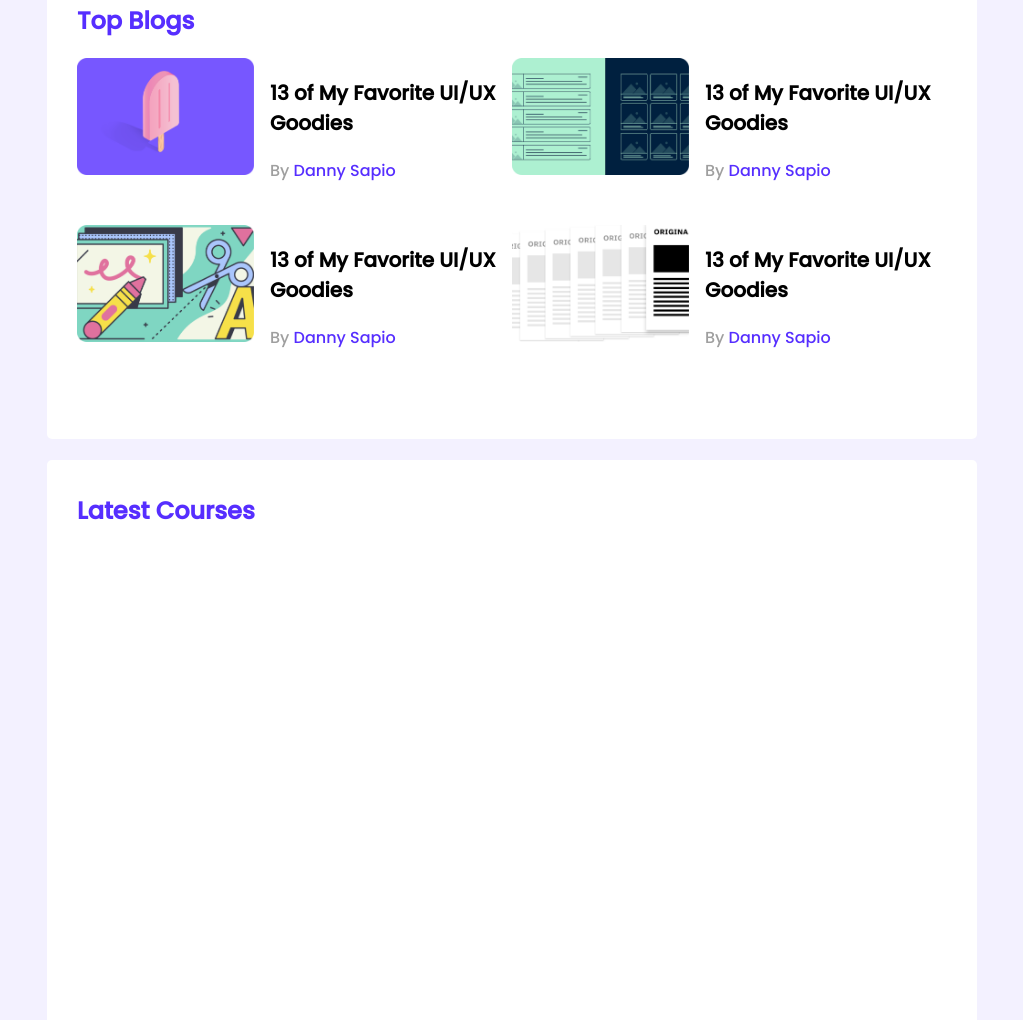
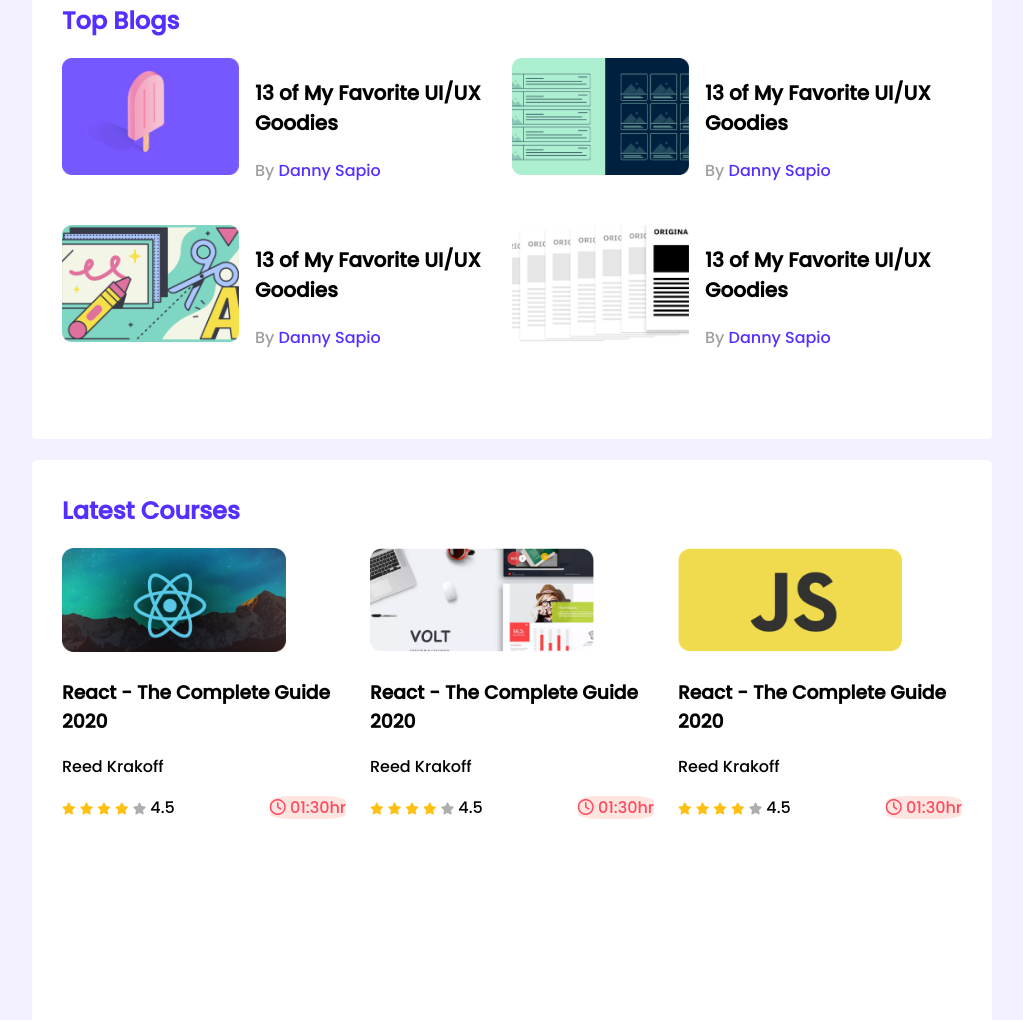
Before and after one commit to Tanvir-Ahmed-Chowdhury/leader-board, a plain HTML site: page index.html in a window 1280 px wide. Shown: the part 329-1349 px from the top of the page, without its empty margins (128-1151 px from the left). Drawn offline with Linux system fonts and the light colour scheme.

Commit message:
finished

```diff
--- a/index.html
+++ b/index.html
@@ -5,6 +5,8 @@
     <meta http-equiv="X-UA-Compatible" content="IE=edge">
     <meta name="viewport" content="width=device-width, initial-scale=1.0">
     <title>Leader Board</title>
+    <!-- font awesome -->
+    <script src="https://kit.fontawesome.com/751fa83358.js" crossorigin="anonymous"></script>
     <!-- stylesheet -->
     <link rel="stylesheet" href="styles/style.css">
 </head>
@@ -96,6 +98,90 @@
         <!-- Latest Courses -->
         <section class="container">
             <h2 class="section-title">Latest Courses</h2>
+            <div class="courses">
+                <div class="course">
+                    <div class="course-banner">
+                        <img src="images/courses/course-1.png" alt="">
+                    </div>
+                    <div class="course-detail">
+                        <h3 class="course-title">
+                            React - The Complete Guide 2020
+                        </h3>
+                        <p class="course-author">
+                            Reed Krakoff
+                        </p>
+                        <div class="course-info">
+                            <div >
+                                <i class="fas fa-star filled"></i>
+                                <i class="fas fa-star filled"></i>
+                                <i class="fas fa-star filled"></i>
+                                <i class="fas fa-star filled"></i>
+                                <i class="fas fa-star empty"></i>
+                                <span>4.5</span>
+                            </div>
+                            <div class="course-duration">
+                                <span class="duration-styles"> <i class="far fa-clock"></i>
+                                     01:30hr</span>
+
+                            </div>
+                        </div>
+                    </div>
+                </div>
+                <div class="course">
+                    <div class="course-banner">
+                        <img src="images/courses/course-2.png" alt="">
+                    </div>
+                    <div class="course-detail">
+                        <h3 class="course-title">
+                            React - The Complete Guide 2020
+                        </h3>
+                        <p class="course-author">
+                            Reed Krakoff
+                        </p>
+                        <div class="course-info">
+                            <div >
+                                <i class="fas fa-star filled"></i>
+                                <i class="fas fa-star filled"></i>
+                                <i class="fas fa-star filled"></i>
+                                <i class="fas fa-star filled"></i>
+                                <i class="fas fa-star empty"></i>
+                                <span>4.5</span>
+                            </div>
+                            <div class="course-duration">
+                                <span class="duration-styles"><i class="far fa-clock"></i>
+                                     01:30hr</span>
+                            </div>
+                        </div>
+                    </div>
+                </div>
+                <div class="course">
+                    <div class="course-banner">
+                        <img src="images/courses/course-3.png" alt="">
+                    </div>
+                    <div class="course-detail">
+                        <h3 class="course-title">
+                            React - The Complete Guide 2020
+                        </h3>
+                        <p class="course-author">
+                            Reed Krakoff
+                        </p>
+                        <div class="course-info">
+                            <div >
+                                <i class="fas fa-star filled"></i>
+                                <i class="fas fa-star filled"></i>
+                                <i class="fas fa-star filled"></i>
+                                <i class="fas fa-star filled"></i>
+                                <i class="fas fa-star empty"></i>
+                                <span>4.5</span>
+                            </div>
+                            <div class="course-duration">
+                                <span class="duration-styles"><i class="far fa-clock"></i>
+                                     01:30hr</span>
+                            </div>
+                        </div>
+                    </div>
+                </div>
+            </div>
         </section>
     </main>
 </body>
--- a/styles/style.css
+++ b/styles/style.css
@@ -7,6 +7,7 @@ body{
     background-color: #F3F1FF  ;
 }
 main{
+
     display: flex;
     /* justify-content: center; */
     flex-direction: column;
@@ -14,7 +15,7 @@ main{
 }
 .container{
     background-color: #FFFFFF;
-    width: 870px;
+    width: 900px;
     height: 679px;
     padding: 30px;
     margin-top: 21px;
@@ -78,3 +79,65 @@ hr{
     font-size: 16px;
     color:#562EFF;
 }
+/* courses styles */
+.courses{
+    display: grid;
+    grid-template-columns: repeat(3,1fr);
+    grid-column-gap: 24px;
+
+}
+.course .course-banner img{
+    width: 224px;
+    height: 104px;
+}
+.course-info{
+    display: flex;
+    align-items: center;
+    justify-content: space-between;
+
+}
+
+.fa-star{
+    font-size: 12px;
+}
+.fa-star.filled{
+    color:  #FFC014;
+}
+.fa-star.empty{
+    color: #AEAEAE  ;
+}
+.duration-styles{
+    background-color: #FEE5DF;
+    color: #FF4A60;
+    border-radius: 25%;
+
+
+}
+/* Media- Queries */
+/* Mobile Device */
+@media only screen and (max-width: 688px)
+    {
+        .container{
+            width: 100%;
+        }
+      .players, .blogs , .courses{
+
+          grid-template-columns: repeat(1 , 1fr);
+      }
+      .player, .blogs{
+          flex-direction: column;
+      }
+    }
+    /* tablet devices */
+    @media only screen and (min-width:688px) and (max-width: 992px){
+        .container{
+            width: 100%;
+        }
+        .players{
+            grid-template-columns: repeat(2,1fr);
+        }
+        .blogs{
+            grid-template-columns: repeat(1,1fr);
+        }
+
+    }
```
